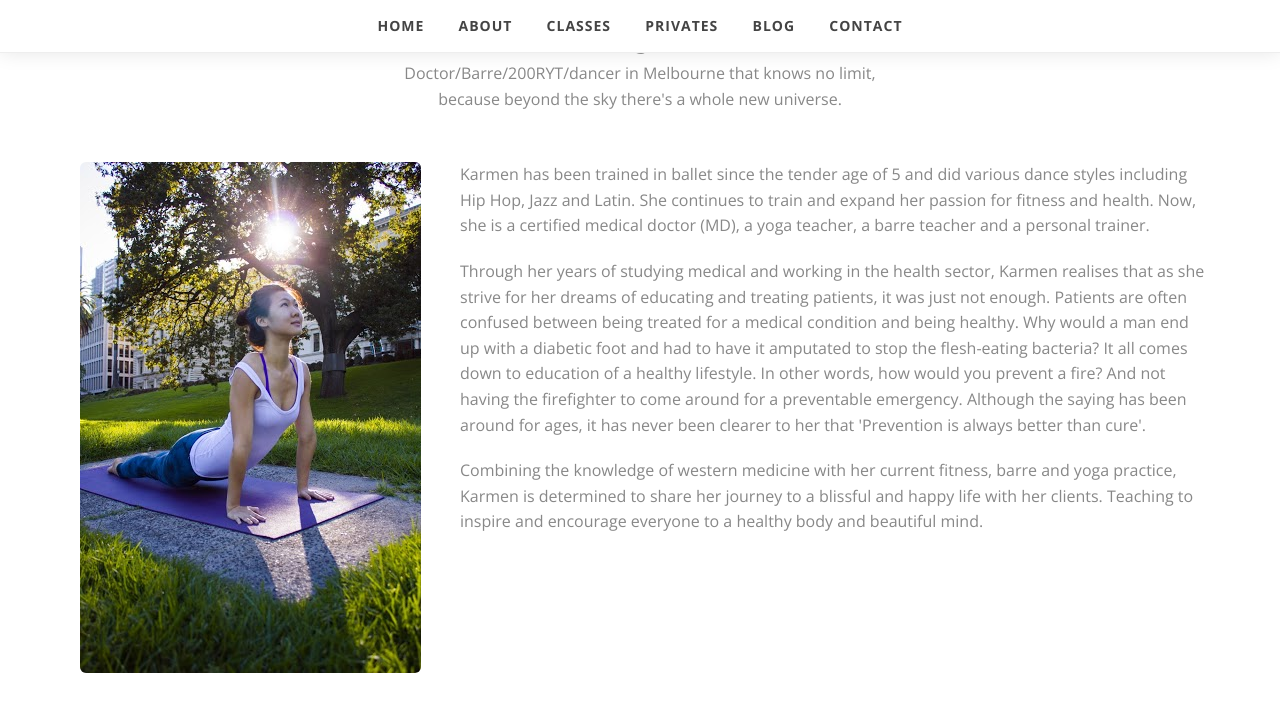
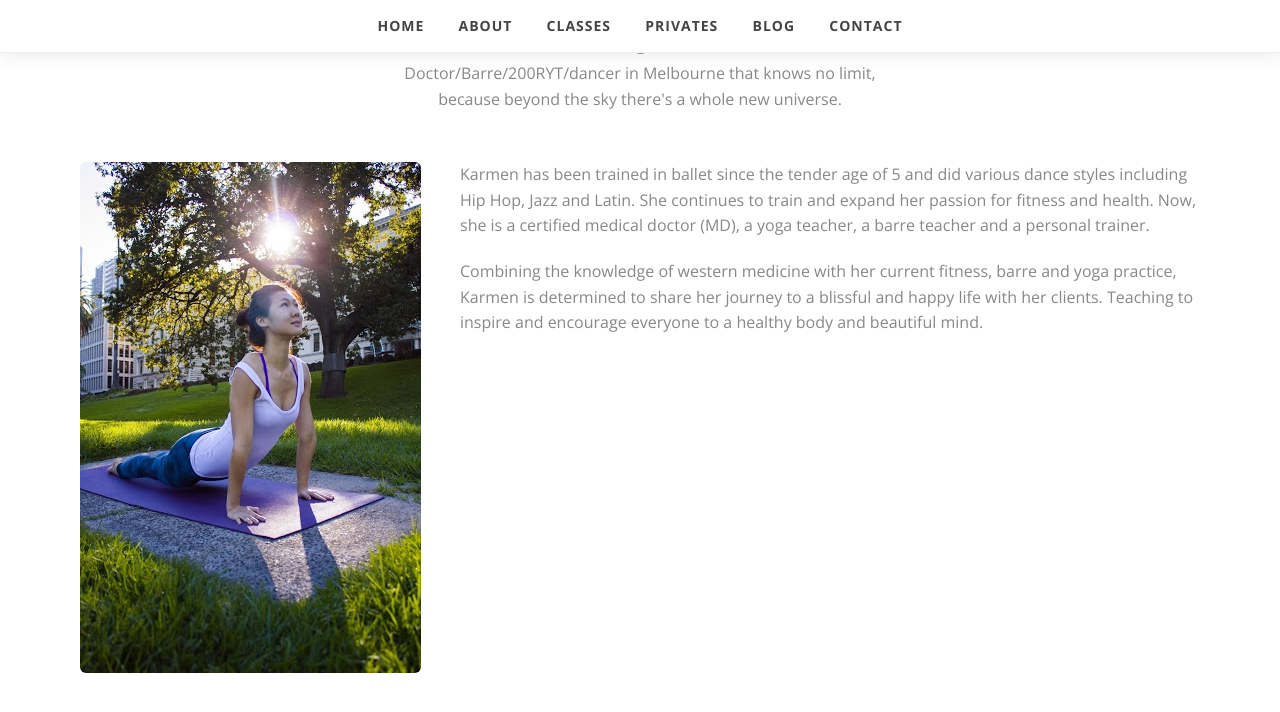
Before and after one commit to karmenlim/karmenlim.github.io, a Jekyll site: the page built from index.html, in a window 1280 px wide and 900 px high, scrolled down 592 px. Shown: the top 712 px of the window. Built offline with Jekyll 4.4.1, drawn with Linux system fonts in a browser that asks for light colours.

Commit message:
Update default.html

```diff
--- a/_layouts/default.html
+++ b/_layouts/default.html
@@ -112,9 +112,6 @@
         <div class="col-md-8">
           <p>
             Karmen has been trained in ballet since the tender age of 5 and did various dance styles including Hip Hop, Jazz and Latin.  She continues to train and expand her passion for fitness and health. Now, she is a certified medical doctor (MD), a yoga teacher, a barre teacher and a personal trainer.
-          </p>
-          <p>
-            Through her years of studying medical and working in the health sector, Karmen realises that as she strive for her dreams of educating and treating patients, it was just not enough. Patients are often confused between being treated for a medical condition and being healthy. Why would a man end up with a diabetic foot and had to have it amputated to stop the flesh-eating bacteria? It all comes down to education of a healthy lifestyle. In other words, how would you prevent a fire? And not having the firefighter to come around for a preventable emergency. Although the saying has been around for ages, it has never been clearer to her that 'Prevention is always better than cure'.
           </p>
           <p>
             Combining the knowledge of western medicine with her current fitness, barre and yoga practice, Karmen is determined to share her journey to a blissful and happy life with her clients. Teaching to inspire and encourage everyone to a healthy body and beautiful mind.
```
